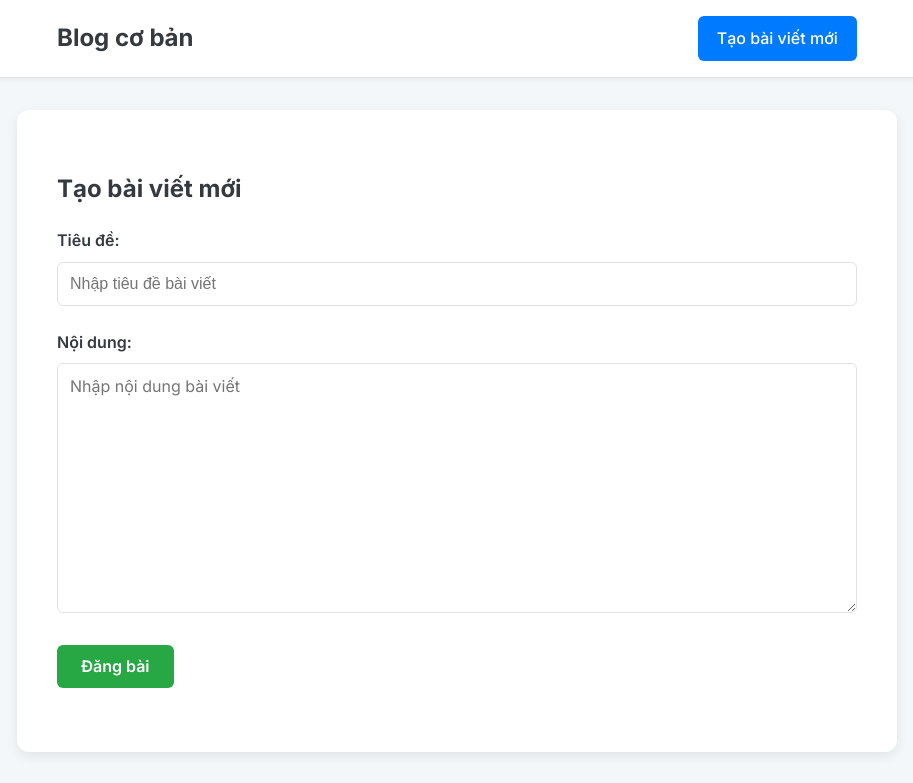
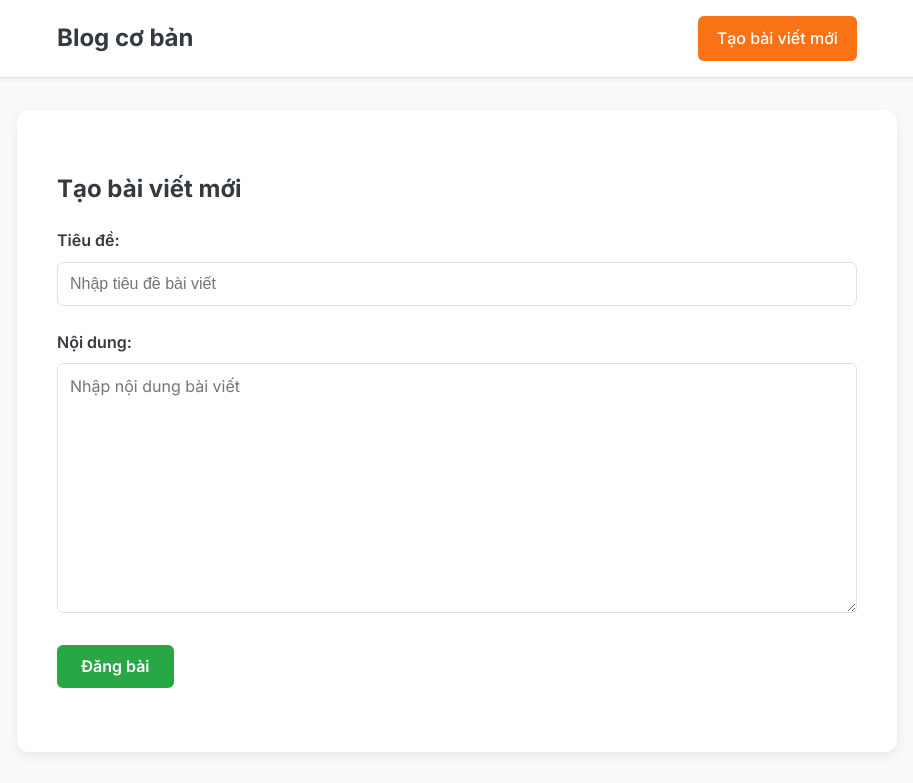
Before and after one commit to ngoisaosang/Blog, a Flask app: page /create in a window 1280 px wide. Shown: the top 783 px of the page, without its empty margins (183-1096 px from the left). Run offline with Flask 3, Linux system fonts and the light colour scheme.

Commit message:
Màu hổ phách cho nút Tạo bài viết mới & Sửa

```diff
--- a/static/css/styles.css
+++ b/static/css/styles.css
@@ -3,12 +3,12 @@
 
 /* --- CSS Variables for Easy Theme Management --- */
 :root {
-    --primary-color: #007bff;
-    --primary-hover: #0056b3;
+    --primary-color: #f97316; /* Warm Amber/Orange color */
+    --primary-hover: #ea580c; /* Darker Amber for hover */
     --secondary-color: #6c757d;
     --success-color: #28a745;
     --danger-color: #dc3545;
-    --light-bg: #f4f7f9;
+    --light-bg: #f8fafc; /* Slightly lighter background */
     --text-color: #343a40;
     --border-color: #dee2e6;
     --white-color: #ffffff;
@@ -232,7 +232,7 @@ nav {
 .form-control:focus {
     outline: none;
     border-color: var(--primary-color);
-    box-shadow: 0 0 0 3px rgba(0, 123, 255, 0.25);
+    box-shadow: 0 0 0 3px rgba(249, 115, 22, 0.25);
 }
 
 .post-form textarea.form-control {
```
Also changed, not shown: blog.db.
